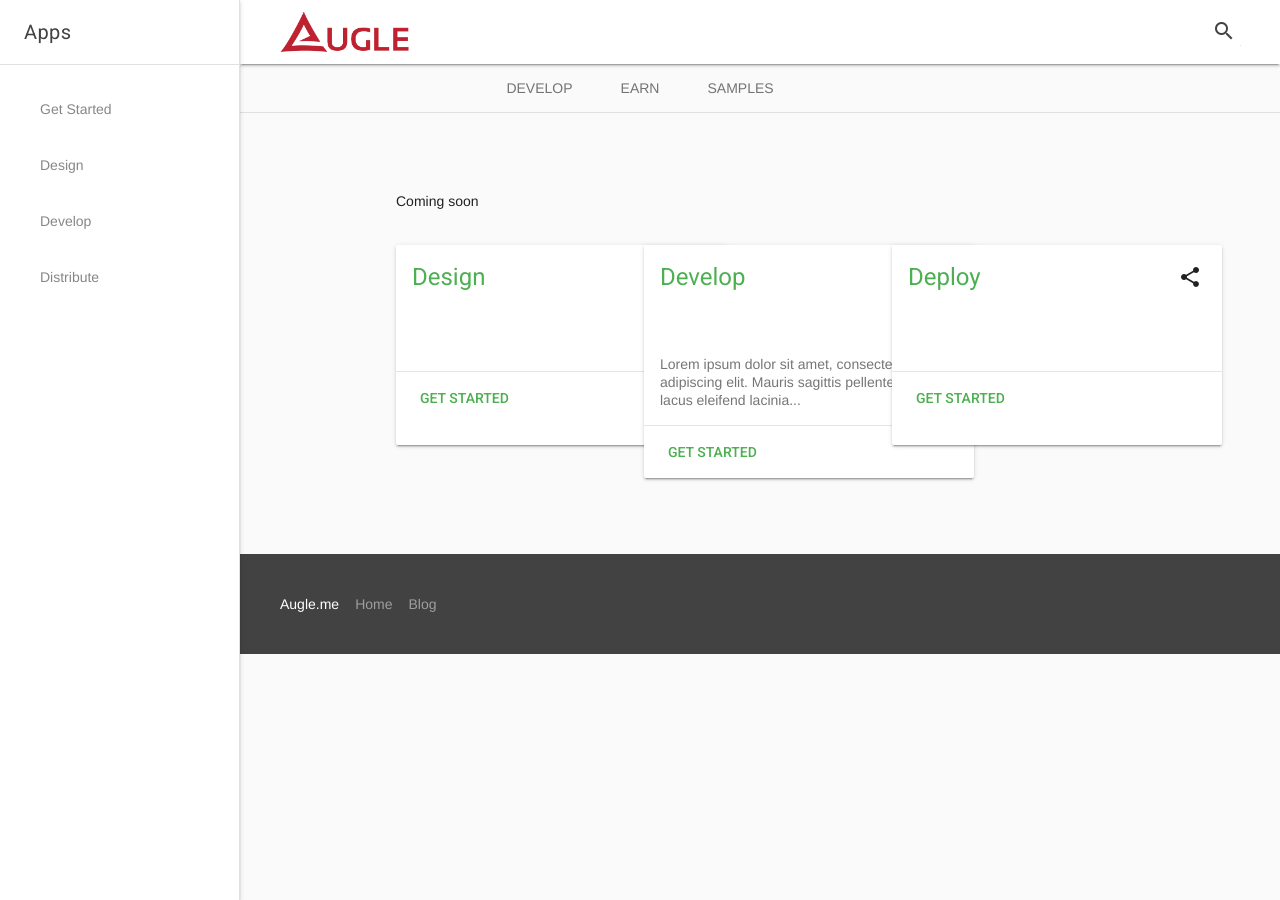
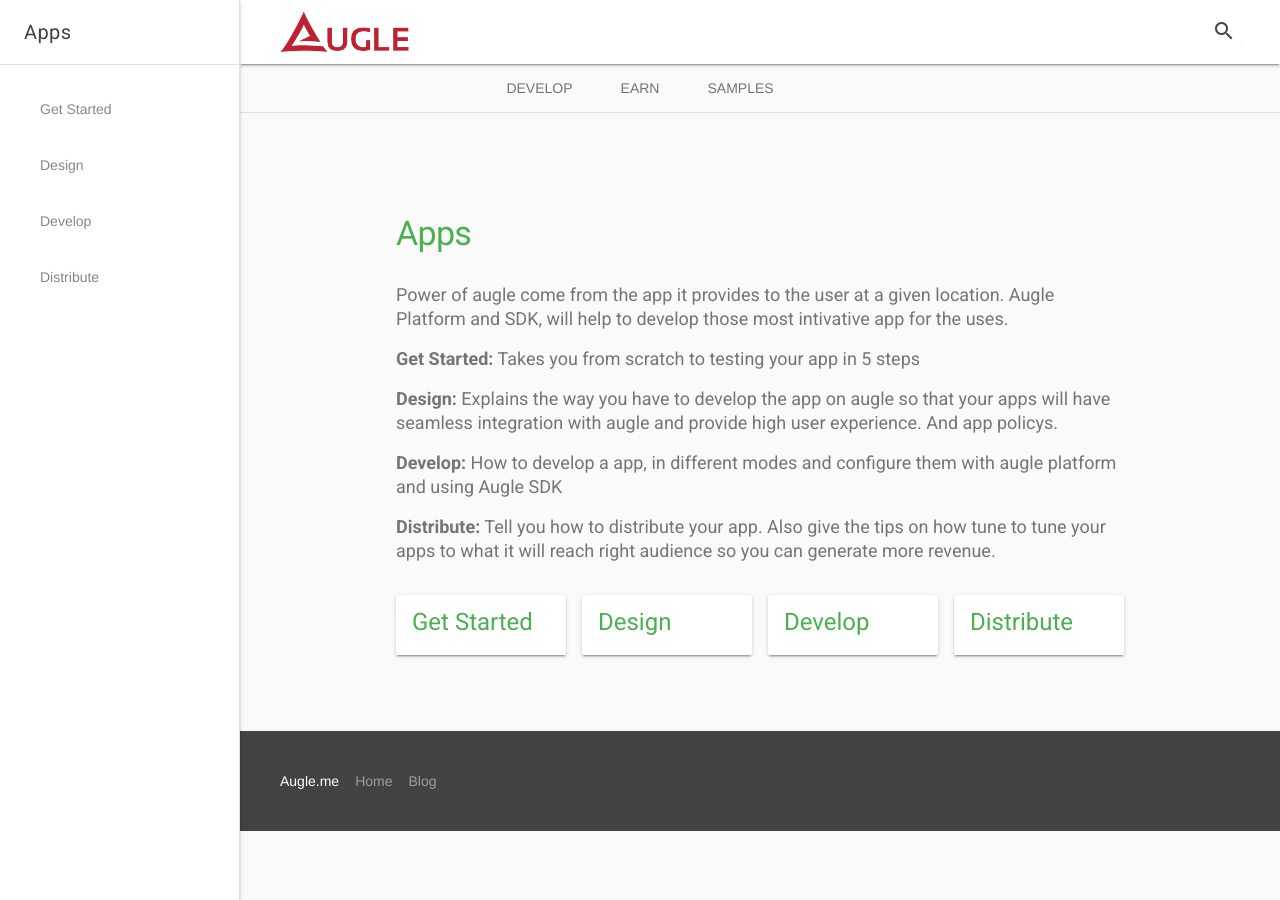
Before and after one commit to augle-me/developer-docs, a Jekyll site: the page built from apps/index.md, in a window 1280 px wide. Built offline with Jekyll 4.4.1, drawn with Linux system fonts in a browser that asks for light colours; nearby versions of some CDN libraries.

Commit message:
docs(appspage): Added Block size links to apps page section
And some content explaing about each block

```diff
--- a/_layouts/category-home.html
+++ b/_layouts/category-home.html
@@ -10,74 +10,12 @@
       <main class="mdl-layout__content">
         <div class="page-content">
           <div class="mdl-grid">
-            <div class="mdl-cell mdl-cell--12-col">
-              {{ content }}
+            <div class="mdl-cell mdl-cell--12-col mdl-cell--8-col-tablet mdl-cell--4-col-phone">
+              {{content}}
             </div>
-            <div class="mdl-cell mdl-cell--4-col">
-
-              <div class="demo-card-wide mdl-card mdl-shadow--2dp">
-                <div class="mdl-card__title">
-                  <h2 class="mdl-card__title-text">Design</h2>
-                </div>
-                <div class="mdl-card__supporting-text">
-
-                </div>
-                <div class="mdl-card__actions mdl-card--border">
-                  <a class="mdl-button mdl-button--colored mdl-js-button mdl-js-ripple-effect">
-                    Get Started
-                  </a>
-                </div>
-                <div class="mdl-card__menu">
-                  <button class="mdl-button mdl-button--icon mdl-js-button mdl-js-ripple-effect">
-                    <i class="material-icons">share</i>
-                  </button>
-                </div>
-              </div>
-            </div>
-            <div class="mdl-cell mdl-cell--4-col">
-              <div class="demo-card-wide mdl-card mdl-shadow--2dp">
-                <div class="mdl-card__title">
-                  <h2 class="mdl-card__title-text">Develop</h2>
-                </div>
-                <div class="mdl-card__supporting-text">
-                  Lorem ipsum dolor sit amet, consectetur adipiscing elit.
-                  Mauris sagittis pellentesque lacus eleifend lacinia...
-                </div>
-                <div class="mdl-card__actions mdl-card--border">
-                  <a class="mdl-button mdl-button--colored mdl-js-button mdl-js-ripple-effect">
-                    Get Started
-                  </a>
-                </div>
-                <div class="mdl-card__menu">
-                  <button class="mdl-button mdl-button--icon mdl-js-button mdl-js-ripple-effect">
-                    <i class="material-icons">share</i>
-                  </button>
-                </div>
-              </div>
-            </div>
-            <div class="mdl-cell mdl-cell--4-col">
-              <div class="demo-card-wide mdl-card mdl-shadow--2dp">
-                <div class="mdl-card__title">
-                  <h2 class="mdl-card__title-text">Deploy</h2>
-                </div>
-                <div class="mdl-card__supporting-text">
-
-                </div>
-                <div class="mdl-card__actions mdl-card--border">
-                  <a class="mdl-button mdl-button--colored mdl-js-button mdl-js-ripple-effect ">
-                    Get Started
-                  </a>
-                </div>
-                <div class="mdl-card__menu">
-                  <button class="mdl-button mdl-button--icon mdl-js-button mdl-js-ripple-effect" >
-                    <i class="material-icons">share</i>
-                  </button>
-                </div>
-              </div>
-            </div>
+            {{page.linksBlock}}
           </div>
         </div>
-
         {% include footer.html %}
       </main>
     </div>
--- a/apps/index.md
+++ b/apps/index.md
@@ -2,6 +2,45 @@
 layout: category-home
 title: Design, Develop & Distribute
 sidebar: 'apps'
+linksBlock:
+    <div class="mdl-cell mdl-cell--3-col mdl-cell--4-col-tablet mdl-cell--4-col-phone">
+      <a href="get-started.html"><div class="mdl-card mdl-shadow--2dp main-link-card">
+        <div class="mdl-card__title">
+          <h2>Get Started</h2>
+        </div>
+      </div></a>
+    </div>
+    <div class="mdl-cell mdl-cell--3-col mdl-cell--4-col-tablet mdl-cell--4-col-phone">
+      <a href="design"><div class="mdl-card mdl-shadow--2dp main-link-card">
+        <div class="mdl-card__title">
+          <h2>Design</h2>
+        </div>
+      </div></a>
+    </div>
+    <div class="mdl-cell mdl-cell--3-col mdl-cell--4-col-tablet mdl-cell--4-col-phone">
+      <a href="develop"><div class="mdl-card mdl-shadow--2dp main-link-card">
+        <div class="mdl-card__title">
+          <h2>Develop</h2>
+        </div>
+      </div></a>
+    </div>
+    <div class="mdl-cell mdl-cell--3-col mdl-cell--4-col-tablet mdl-cell--4-col-phone">
+      <a href="distribute"><div class="mdl-card mdl-shadow--2dp main-link-card">
+        <div class="mdl-card__title">
+          <h2>Distribute</h2>
+        </div>
+      </div></a>
+    </div>
 ---
 
-Coming soon
+# Apps
+
+Power of augle come from the app it provides to the user at a given location. Augle Platform and SDK, will help to develop those most intivative app for the uses.
+
+**Get Started:** Takes you from scratch to testing your app in 5 steps
+
+**Design:** Explains the way you have to develop the app on augle so that your apps will have seamless integration with augle and provide high user experience. And app policys.
+
+**Develop:** How to develop a app, in different modes and configure them with augle platform and using Augle SDK
+
+**Distribute:** Tell you how to distribute your app. Also give the tips on how tune to tune your apps to what it will reach right audience so you can generate more revenue.
--- a/assets/css/main.scss
+++ b/assets/css/main.scss
@@ -4,6 +4,10 @@
 @import "base";
 @import "syntax-highlighting";
 
+p{
+  color: #757575;
+  font: 18px/24px Roboto,sans-serif
+}
 .home-card{
   height: 215px;
   .mdl-card__supporting-text{
@@ -12,3 +16,10 @@
 .mdl-layout__header-row.augle-header{
   background-color: white;
 }
+.main-link-card{
+  width:100%;
+  min-height:60px;
+  .mdl-card__title{
+    height:60px;
+  }
+}
```
Also changed, not shown: apps/get-started.md (+5 -2 lines).
